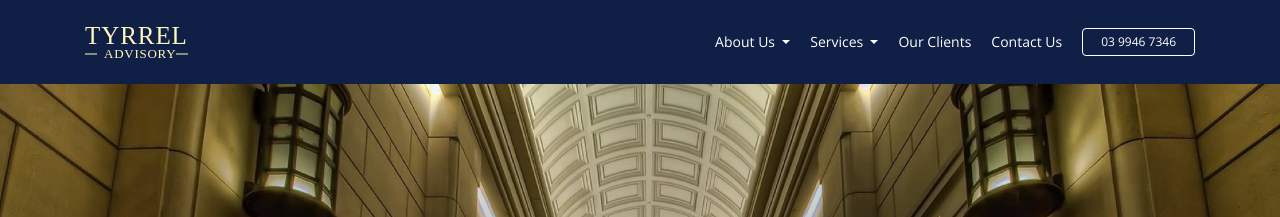
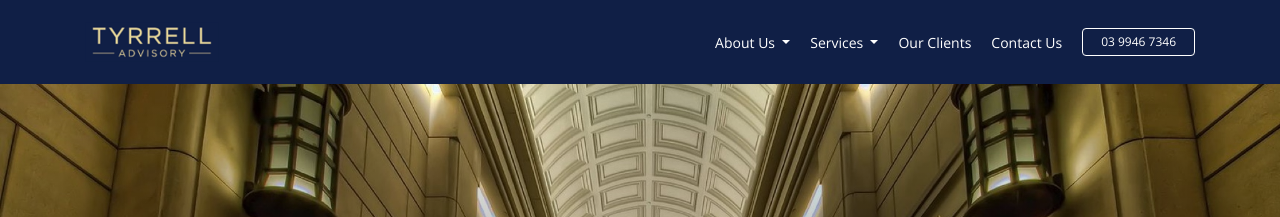
Before and after one commit to duran91/tyrrelladvisory.com.au, a Jekyll site: the page built from example/index.html, in a window 1280 px wide and 1400 px high. Shown: the top 217 px of the window. Built offline with Jekyll 4.4.1, drawn with Linux system fonts in a browser that asks for light colours; nearby versions of some CDN libraries.

Commit message:
update test logos

```diff
--- a/_includes/footer.html
+++ b/_includes/footer.html
@@ -67,7 +67,7 @@
     </div>
 
     <div class="footer-contact">
-      <img class="footer-logo" src="/assets/img/blue-logo.svg" alt="Tyrrell Advisory Logo">
+      <img class="footer-logo" src="/assets/img/current_logo.png" alt="Tyrrell Advisory Logo">
       <div class="contact-information">
         <a href="tel:03-9946-7346">
           <p class="footer-phone">03 9946 7346</p>
--- a/_includes/header.html
+++ b/_includes/header.html
@@ -10,6 +10,6 @@
   <link href="https://fonts.googleapis.com/css?family=Open+Sans:300,400,600,700,800" rel="stylesheet">
   <link rel="stylesheet" href="https://use.fontawesome.com/releases/v5.0.13/css/all.css" integrity="sha384-DNOHZ68U8hZfKXOrtjWvjxusGo9WQnrNx2sqG0tfsghAvtVlRW3tvkXWZh58N9jp" crossorigin="anonymous">
   <meta name="google-site-verification" content="xITCclYyGAi3D7S2EAAqTy_PAUeoIwo4lxgw9tUrn0U" />
-  <!-- <link rel="icon" href="/assets/img/simple_logo.png"> -->
+  <!-- <link rel="icon" href="/assets/img/tyrrell-favicon.png"> -->
 </head>
 <body>
--- a/_includes/navigation.html
+++ b/_includes/navigation.html
@@ -3,7 +3,7 @@
     <div class="container">
 
       <a class="navbar-brand" href="{{site.base_url}}/">
-        <img src="/assets/img/blue-logo.svg" alt="Tyrrell Advisory Logo">
+        <img src="/assets/img/word-logo.png" alt="Tyrrell Advisory Logo">
       </a>
 
       <button id="nav-icon1" class="navbar-toggler" type="button" data-toggle="collapse" data-target="#navbardropdown"
--- a/_sass/footer.scss
+++ b/_sass/footer.scss
@@ -42,8 +42,9 @@
     align-items: center;
 
     .footer-logo{
-      height: 55px;
+      height: 120px;
       width: auto;
+
     }
 
     .footer-phone{
--- a/_sass/navigation.scss
+++ b/_sass/navigation.scss
@@ -1,6 +1,13 @@
 .navbar{
   background-color: $mainBlue;
   height: 84px;
+
+  .navbar-brand{
+    img{
+      height: 40px;
+      width: auto;
+    }
+  }
 
   .navbar-nav{
     display: flex;
```
Also changed, not shown: assets/img/current_logo.png (added), assets/img/tyrrell-favicon.png (added), assets/img/word-logo.png (added).
